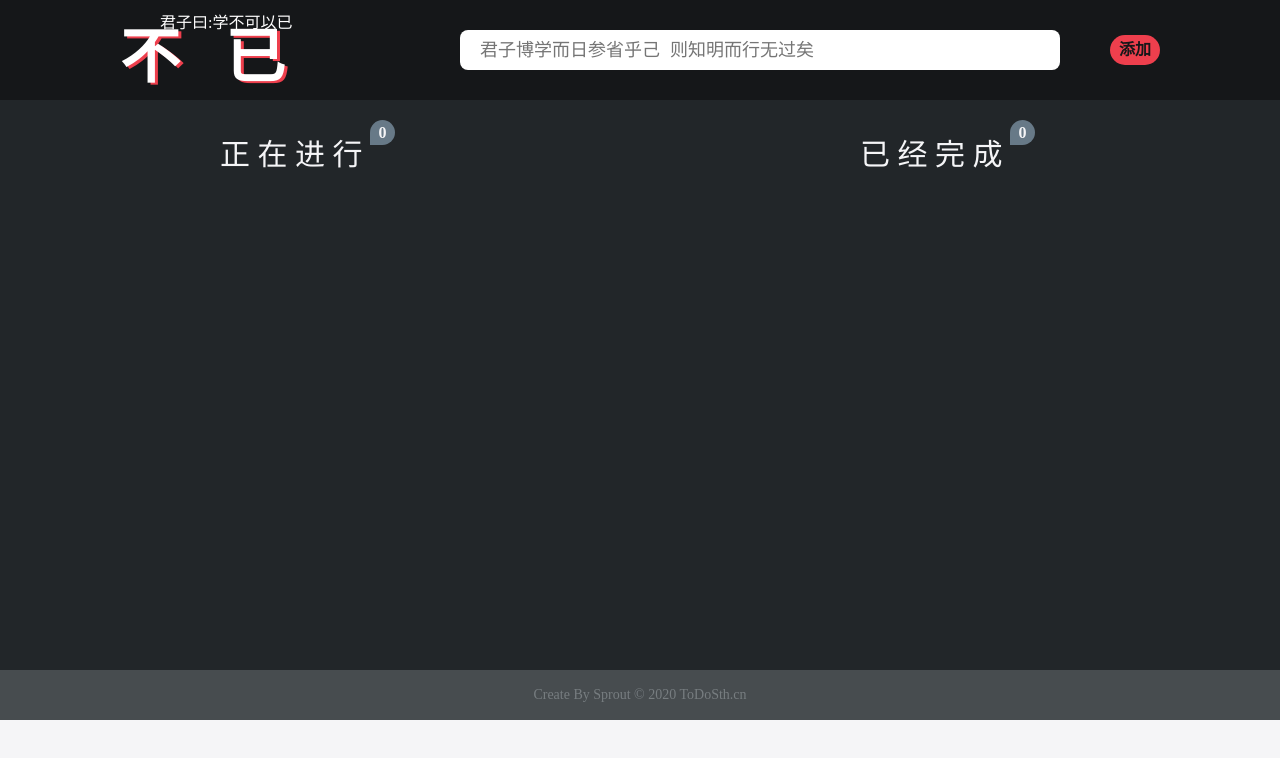
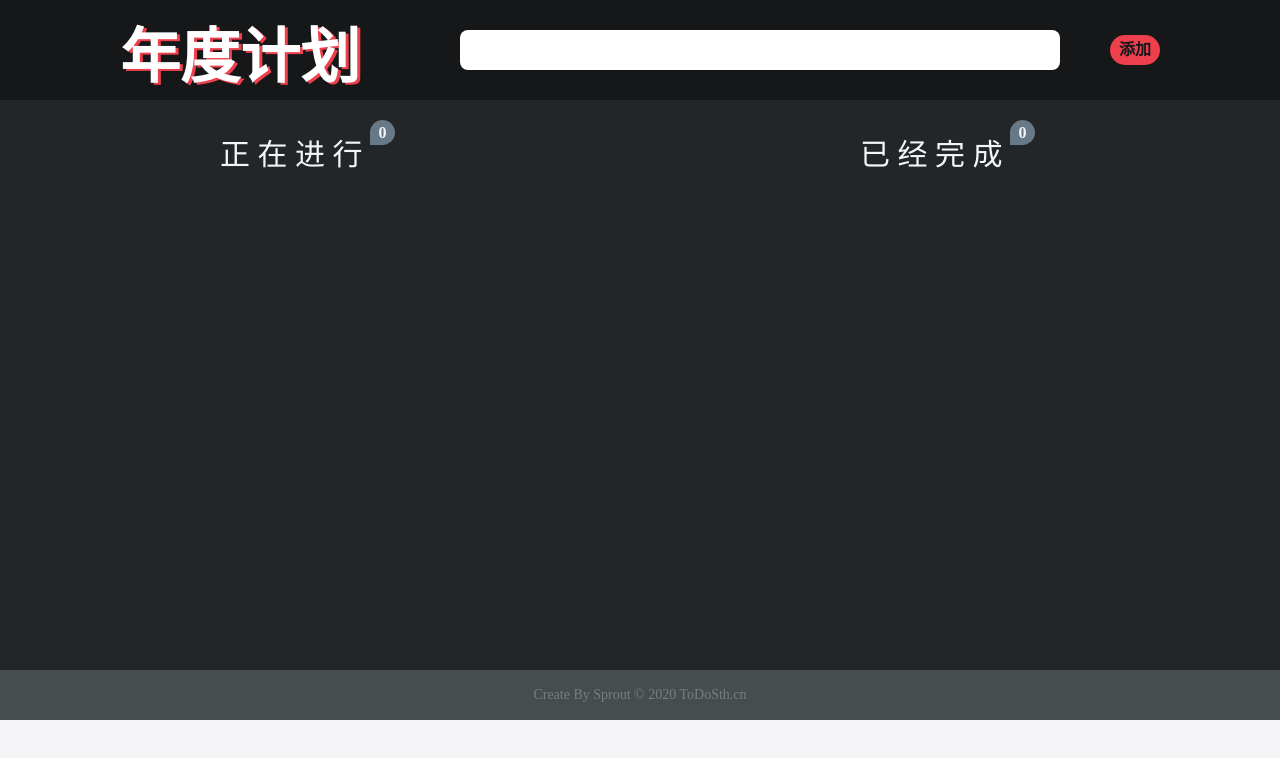
Before and after one commit to Now-Sprouting/origin_todo, a plain HTML site: page index.html in a window 1280 px wide. Drawn offline with Linux system fonts and the light colour scheme.

Commit message:
临时修改

```diff
--- a/index.html
+++ b/index.html
@@ -15,10 +15,9 @@
 <body>
     <header>
         <section>
-            <label for="">不 &nbsp; 已</label>
-            <input type="text" placeholder="君子博学而日参省乎己  则知明而行无过矣" class="enter">
+            <label for="">年度计划</label>
+            <input type="text"  class="enter">
             <button>添加</button>
-            <span>君子曰:学不可以已</span>
         </section>
     </header>
     <section>
```
